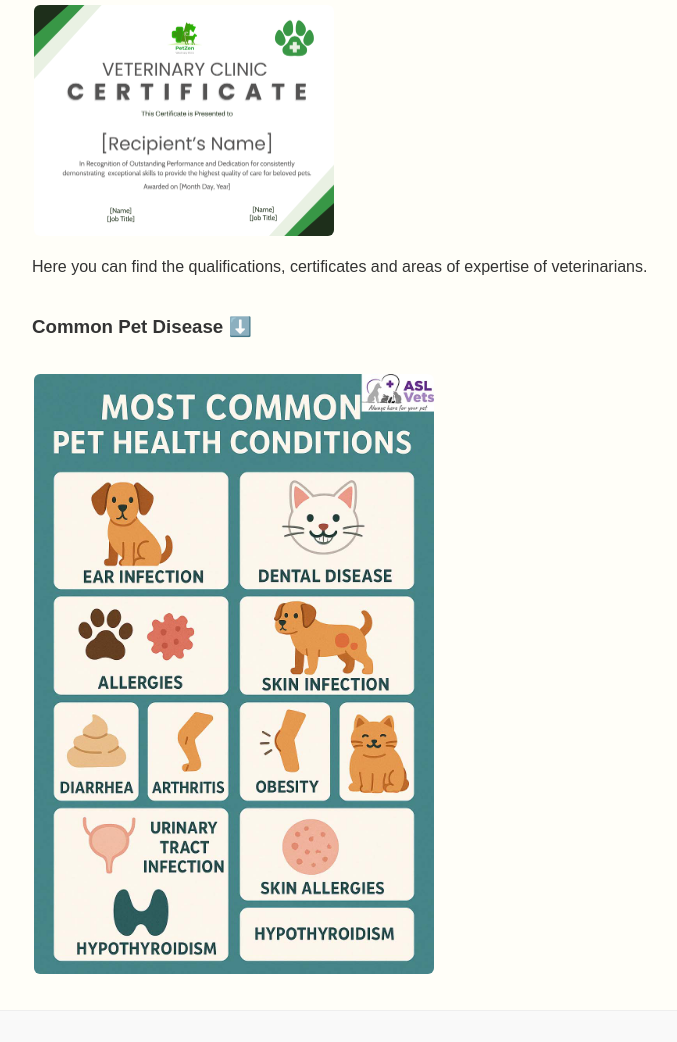
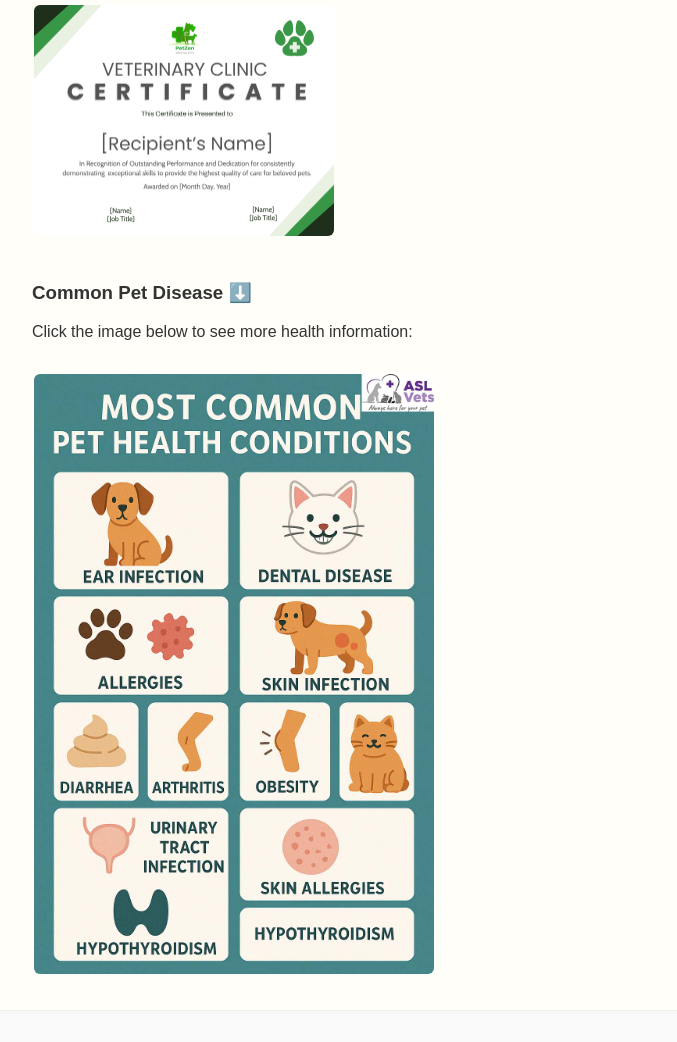
Before and after one commit to eggyd/dgm6109, a plain HTML site: page project_01/index.html in a window 1280 px wide. Shown: the part 1219-2261 px from the top of the page, without its empty margins (28-705 px from the left). Drawn offline with Linux system fonts and the light colour scheme.

Commit message:
Update index.html with additional health information

```diff
--- a/project_01/index.html
+++ b/project_01/index.html
@@ -104,7 +104,6 @@ References:
       <a href="#about">
         <img src="pet-doctor.jpg" alt="Click to view doctor qualifications" width="300">
       </a>
-      <p>Here you can find the qualifications, certificates and areas of expertise of veterinarians.</p>
     </section>
 
     <!-- pet disease classification -->
@@ -123,6 +122,7 @@ References:
     <li>Oral diseases</li>
     <li>Joint pain</li>
     </ul>
+    <p>Click the image below to see more health information:</p>
     <a href="https://www.aslvets.co.uk/veterinary-services/" target="_blank">
     <img src="commonDisease.jpg" alt="Veterinary services link" width="400" style="border-radius: 8px; margin-top: 15px;">
   </a>
```
